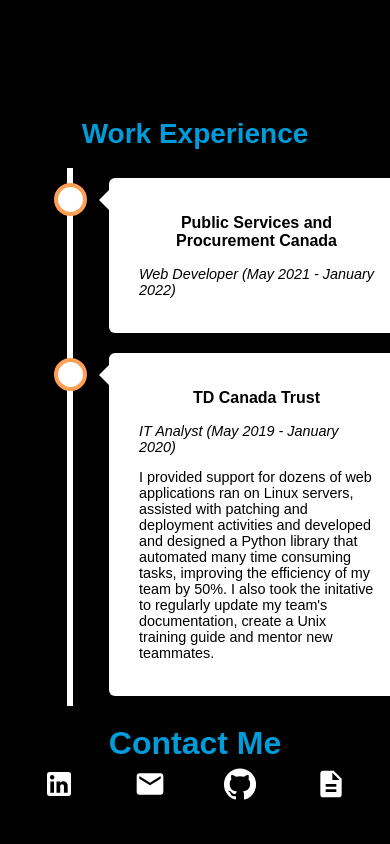
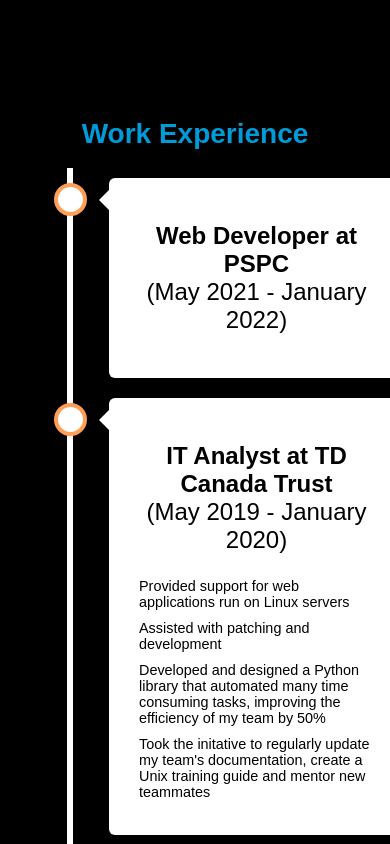
Before and after one commit to ricklan/website, a React (Create React App) app: page / in a window 390 px wide. Shown: the part 2485-3329 px from the top of the page. Before the commit the page ends 3299 px from the top, so only its background shows below. Built offline with nearby package versions, Linux system fonts and the light colour scheme.

Commit message:
Reformatted the website

```diff
--- a/src/Components/Past_Projects/projects.css
+++ b/src/Components/Past_Projects/projects.css
@@ -105,7 +105,7 @@
   }
   .project {
     width: 25%;
-    margin: 36px 0 0 36px;
+    margin: 36px 36px 0 50px;
     position: relative;
     min-height: 30rem;
   }
--- a/src/Components/Past_Projects/projects.jsx
+++ b/src/Components/Past_Projects/projects.jsx
@@ -25,7 +25,7 @@
                 <div className="project">
                     <div className="project_title">SportsCred</div>
                     <div className="project_desc">
-                        I worked in a team of 6 to create SportsCred, a Reddit-like social media platform where sports enthusiast can create posts, play sports trivia games, make prediction for the upcoming season and debate with one another, for a client. We used Angular for the frontend and Django as well as a Postgresql database for the backend. The client loved our project and wanted to use our code as the basis for their startup.<br></br>
+                        I worked in a team of 6 to create SportsCred, a Reddit-like social media platform where sports enthusiast can create posts, play sports trivia games, make prediction for the upcoming season and debate with one another, for a client. We used Angular for the frontend and Django connected to a Postgresql database for the backend. The client loved our project and wanted to use our code as the basis for their startup.<br></br>
                         <b>Link:</b> <a href="https://github.com/UTSCCSCC01/project-lilypad">SportsCred</a>
                     </div>
                 </div>
@@ -33,7 +33,7 @@
                 <div className="project">
                     <div className="project_title">Notes Website</div>
                     <div className="project_desc">
-                        I created a website to publish my notes for various classes at UofT. The website is written in HTML, JavaScript and CSS and hosted on Github pages. Friends and colleagues who used my website to study noticed a 5-10% increase in their marks. <br></br>
+                        I created a website, in HTML, JavaScript and CSS, to publish my notes for various classes at UofT. Friends and colleagues who used my website to study noticed a 5-10% increase in their marks. <br></br>
                         <b>Link:</b> <a href="https://rlqyl.github.io/">Notes Website</a>
                     </div>
                 </div>
--- a/src/Components/Work_History/work.css
+++ b/src/Components/Work_History/work.css
@@ -9,7 +9,7 @@
 }
 
 .timeline::after {
-    content: '';
+  content: "";
   position: absolute;
   width: 6px;
   background-color: white;
@@ -29,13 +29,13 @@
 
 /* The circles on the timeline */
 .container::after {
-    content: '';
+  content: "";
   position: absolute;
   width: 25px;
   height: 25px;
   right: -22px;
   background-color: white;
-    border: 4px solid #FF9F55;
+  border: 4px solid #ff9f55;
   top: 15px;
   border-radius: 50%;
   z-index: 1;
@@ -84,30 +84,33 @@
   left: -12px;
 }
 
-.event{
+.event {
   background-color: white;
   position: relative;
   border-radius: 6px;
   padding: 20px 30px;
 }
 
-.place{
-    font-weight: bold;
+.place {
   text-align: center;
-    font-size: 1.5rem;
+  font-size: 2rem;
 }
 
-.time{
-    font-size: 1.2rem;
-    font-style: italic;
-}
-
-.description{
+.description {
   font-size: 1.2rem;
 }
 
+ul {
+  list-style-type: none;
+  padding: 0;
+}
+
+li {
+  margin-bottom: 10px;
+}
+
 @media screen and (max-width: 600px) {
-    .timeline{
+  .timeline {
     left: 10%;
   }
   /* Place the timelime to the left */
@@ -131,7 +134,8 @@
   }
 
   /* Make sure all circles are at the same spot */
-    .left::after, .right::after {
+  .left::after,
+  .right::after {
     left: 15px;
   }
 
@@ -140,18 +144,12 @@
     left: 0%;
   }
 
-    .place{
-        font-weight: bold;
+  .place {
     text-align: center;
-        font-size: 1rem;
+    font-size: 1.5rem;
   }
 
-    .time{
-        font-size: 0.9rem;
-        font-style: italic;
-    }
-
-    .description{
+  .description {
     font-size: 0.9rem;
   }
 }
--- a/src/Components/Work_History/work.jsx
+++ b/src/Components/Work_History/work.jsx
@@ -11,19 +11,20 @@
 
                 <div className="container left">
                     <div className="event">
-                        <p className="place">Public Services and Procurement Canada </p>
-                        <p className="time">Web Developer (May 2021 - January 2022)</p>
-                        <p className="description"></p>
+                        <p className="place"> <b> Web Developer at PSPC </b> <br></br> (May 2021 - January 2022) </p>
+                        <ul className="description"></ul>
                     </div>
                 </div>
 
                 <div className="container right">
                     <div className="event">
-                        <p className="place">TD Canada Trust </p>
-                        <p className="time">IT Analyst (May 2019 - January 2020)</p>
-                        <p className="description">
-                            I provided support for dozens of web applications ran on Linux servers, assisted with patching and deployment activities and developed and designed a Python library that automated many time consuming tasks, improving the efficiency of my team by 50%. I also took the initative to regularly update my team's documentation, create a Unix training guide and mentor new teammates.
-                        </p>
+                        <p className="place"> <b> IT Analyst at TD Canada Trust </b> <br></br> (May 2019 - January 2020) </p>
+                        <ul className="description">
+                            <li className="task"> Provided support for web applications run on Linux servers </li>
+                            <li className="task"> Assisted with patching and development </li>
+                            <li className="task"> Developed and designed a Python library that automated many time consuming tasks, improving the efficiency of my team by 50% </li>
+                            <li className="task"> Took the initative to regularly update my team's documentation, create a Unix training guide and mentor new teammates </li>
+                        </ul>
                     </div>
                 </div>
             </div>
```
Also changed, not shown: 11 other files (tests, documents, lock files or other folders). Lines whose indentation alone changed are shown as unchanged.
